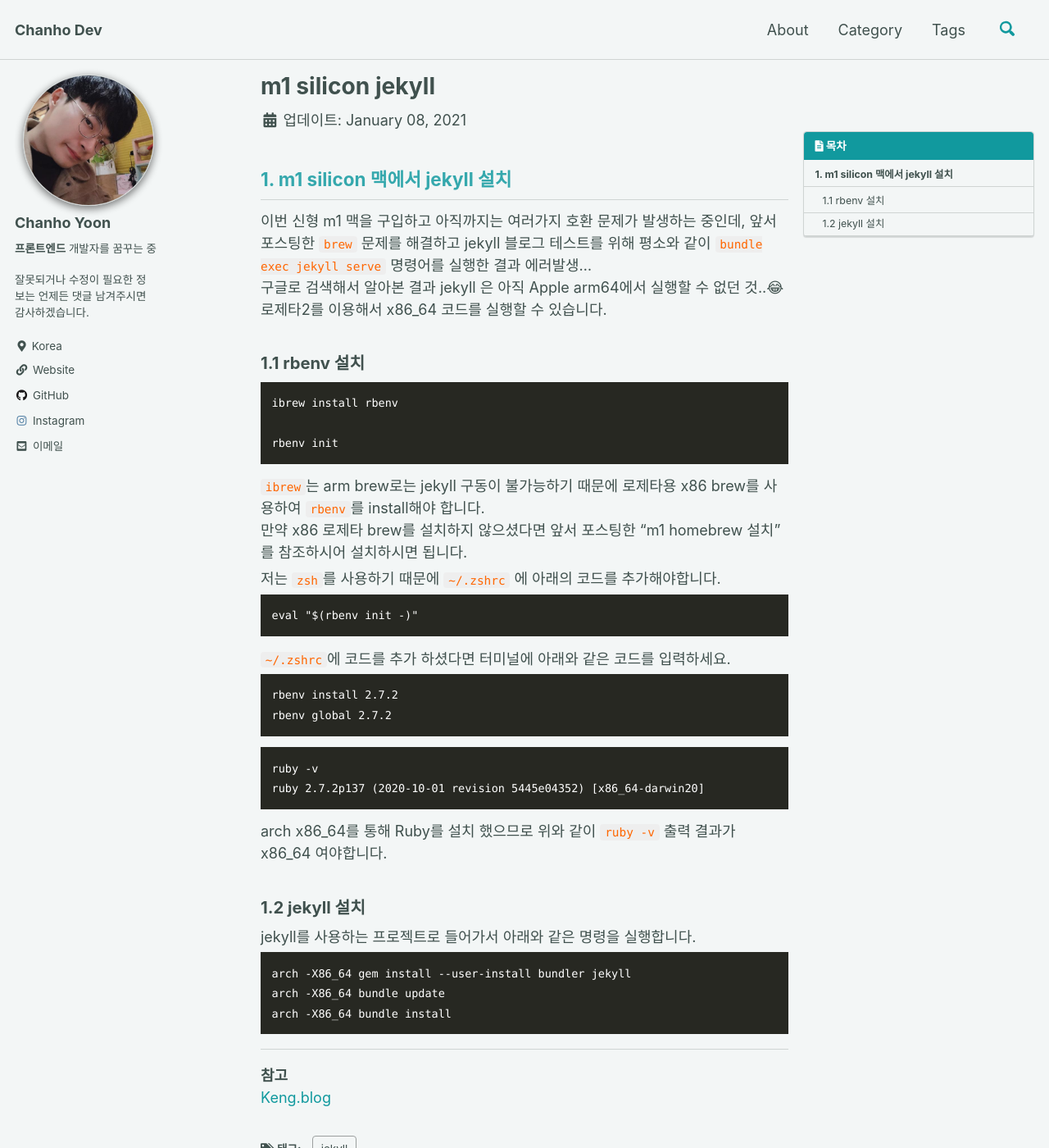
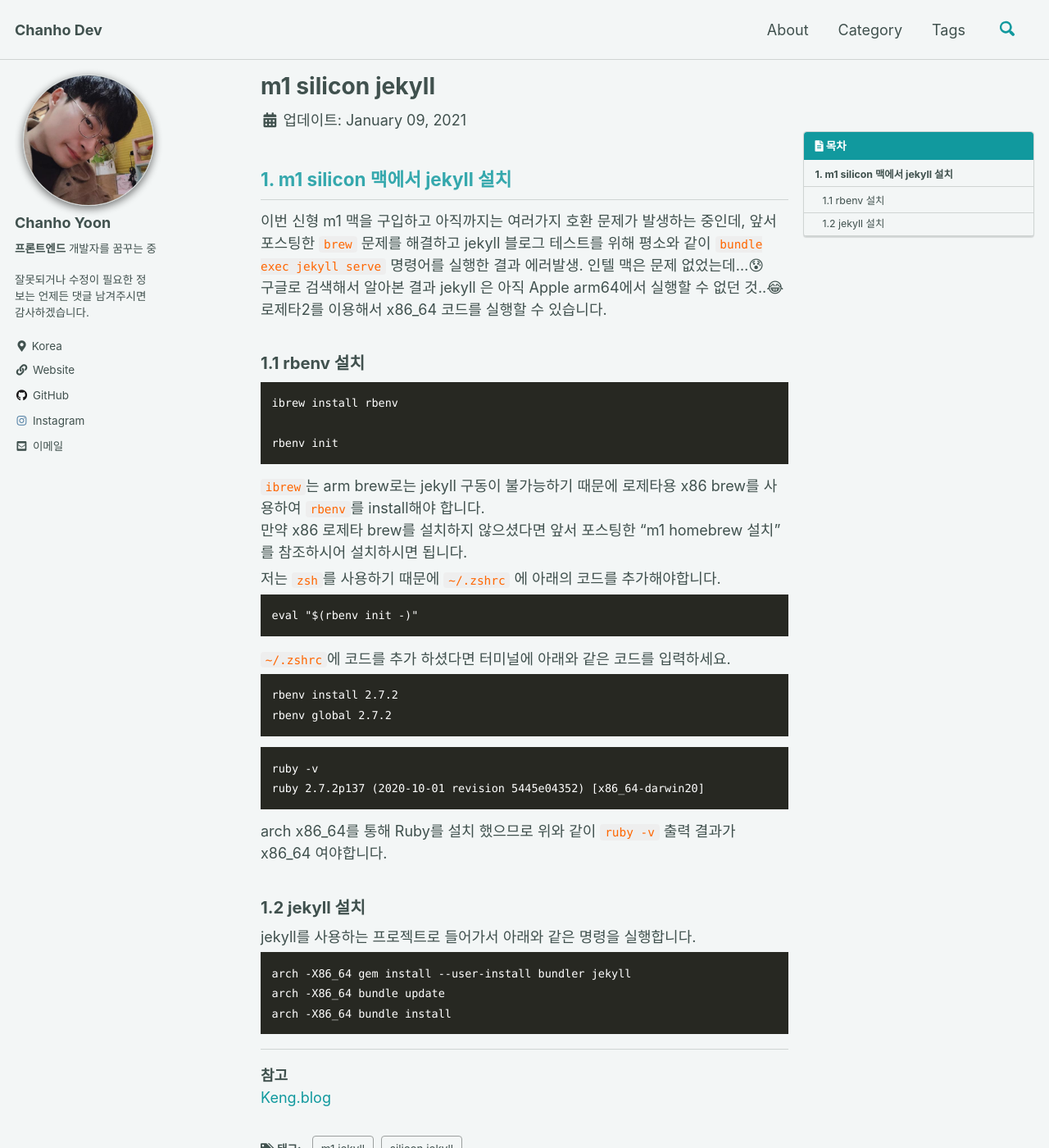
Before and after one commit to chanho-Yoon/chanho-Yoon.github.io, a Jekyll site: the page built from _posts/2021-01-09-m1-jekyll.md, in a window 1280 px wide and 1400 px high. Shown: the whole window at 82% size. Built offline with Jekyll 4.4.1, drawn with Linux system fonts in a browser that asks for light colours; cached includes are drawn as plain includes; comment, search, counter and statistics services are not loaded.

Commit message:
문장 수정

```diff
--- a/_posts/2021-01-08-m1-jekyll.md
+++ b/_posts/2021-01-09-m1-jekyll.md
@@ -2,7 +2,7 @@
 title: 'm1 silicon jekyll'
 excerpt: 'm1 실리콘 맥에서 jekyll 설치방법을 알아봅니다.'
 categories: [silicon mac]
-tags: [jekyll]
+tags: [m1 jekyll,silicon jekyll]
 last_modified_at: 2021-01-09T01:18:00-19:00,
 toc: true
 toc_label: '목차'
@@ -11,7 +11,7 @@ toc_label: '목차'
 ## 1. m1 silicon 맥에서 jekyll 설치
 
 이번 신형 m1 맥을 구입하고 아직까지는 여러가지 호환 문제가 발생하는 중인데, 앞서 포스팅한 `brew` 문제를 해결하고
-jekyll 블로그 테스트를 위해 평소와 같이 `bundle exec jekyll serve` 명령어를 실행한 결과 에러발생...<br>
+jekyll 블로그 테스트를 위해 평소와 같이 `bundle exec jekyll serve` 명령어를 실행한 결과 에러발생. 인텔 맥은 문제 없었는데...😰<br>
 구글로 검색해서 알아본 결과 jekyll 은 아직 Apple arm64에서 실행할 수 없던 것..😂<br>
 로제타2를 이용해서 x86_64 코드를 실행할 수 있습니다.
 
```
Also changed, not shown: _posts/2021-01-08-m1-homebrew.md (+1 -1 lines).
